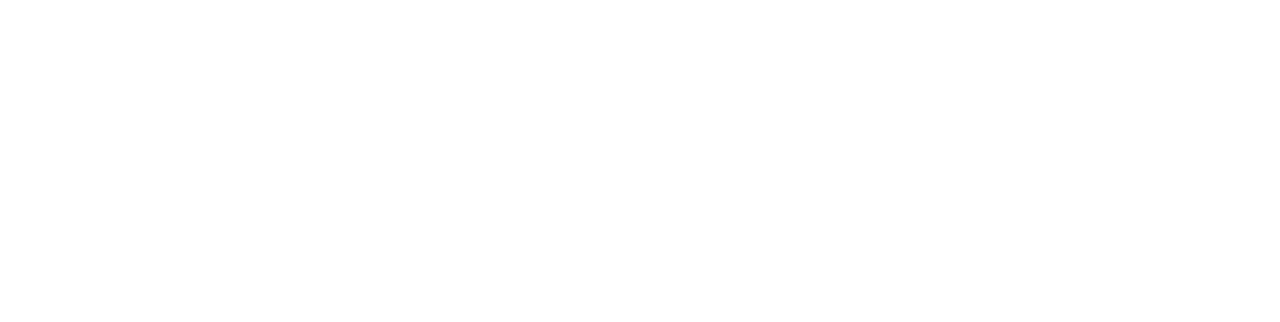
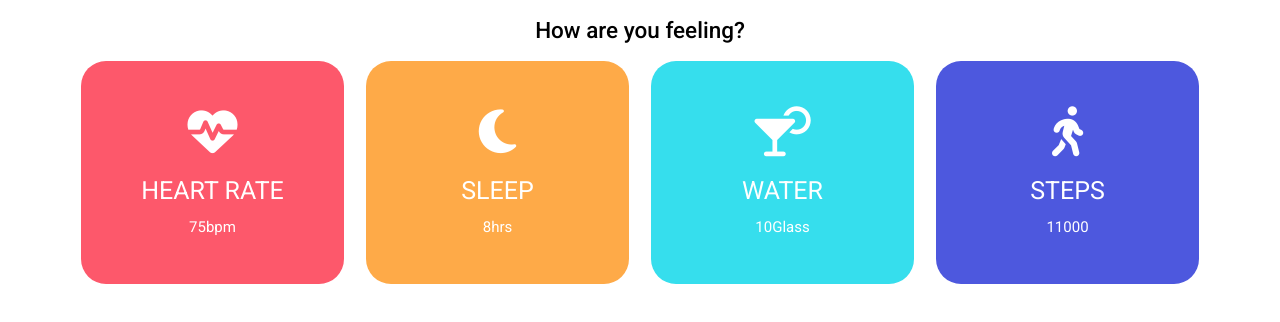
Before and after one commit to MDMahidul/js_small_project, a plain HTML site: page index.html in a window 1280 px wide. Drawn offline with Linux system fonts and the light colour scheme.

Commit message:
Adding CSS to the html file

```diff
--- a/index.html
+++ b/index.html
@@ -6,10 +6,38 @@
     <meta name="viewport" content="width=device-width, initial-scale=1.0">
     <link href="https://fonts.googleapis.com/css2?family=Roboto:wght@400;500;700&display=swap" rel="stylesheet">
     <link rel="stylesheet" href="style.css">
-    <link rel="stylesheet" href="css/all.min.css">
+    <link rel="stylesheet" href="/css/all.min.css">
     <title>Document</title>
 </head>
 <body>
+    <div class="trackig_area">
+        <div class="inner_tracking title">
+            <h2>How are you feeling?</h2>
+        </div>
+        <div class="inner_tracking main">
+            <div class="child_tracking">
+                <i class="fas fa-heartbeat"></i>
+                <h5>Heart Rate</h5>
+                <p><span class="counter">75</span>bpm</p>
+            </div>
+            <div class="child_tracking">
+                <i class="fas fa-moon"></i>
+                <h5>Sleep</h5>
+                <p><span class="counter">8</span>hrs</p>
+            </div>
+            <div class="child_tracking">
+                <i class="fas fa-cocktail"></i>
+                <h5>Water</h5>
+                <p><span class="counter">10</span>Glass</p>
+            </div>
+            <div class="child_tracking">
+                <i class="fas fa-walking"></i>
+                <h5>Steps</h5>
+                <p><span class="counter">11000</span></p>
+            </div>
+        </div>
+    </div>
 
+    <style src="app.js"></style>
 </body>
 </html>
--- a/style.css
+++ b/style.css
@@ -0,0 +1,66 @@
+*,
+*::after,
+*::before{
+    box-sizing: border-box;
+}
+
+body{
+    background: none repeat scroll 0 0;
+    font-family: 'Roboto', sans-serif;
+    font-size: 15px;
+    font-weight: 400;
+    line-height: 1.5em;
+}
+
+#trackig_area{
+    width: 100%;
+    clear: both;
+    padding: 45px 0;
+}
+
+.inner_tracking{
+    width: 98%;
+    max-width: 1140px;
+    margin: 0 auto;
+    text-align: center;
+}
+
+.inner_tracking h2{
+    font-weight: 500;
+    margin-bottom: 20px;
+}
+
+.inner_tracking.main{
+    display: flex;
+}
+.child_tracking{
+    background: #4d58de;
+    width: 25%;
+    padding: 45px 30px;
+    margin: 0 1% 10px;
+    border-radius: 25px;
+    color: #fff;
+}
+.child_tracking:nth-child(1){
+    background: #FD586B;
+}
+.child_tracking:nth-child(2){
+    background: #FEAA48;
+}
+.child_tracking:nth-child(3){
+    background: #36DEED;
+}
+.child_tracking i{
+    font-size: 50px;
+    margin-bottom: 20px;
+}
+.child_tracking h5{
+    font-size: 25px;
+    font-weight: 400;
+    text-transform: uppercase;
+    line-height: 1.2em;
+    margin: 0 0 10px;
+}
+.child_tracking p{
+    margin: 0 ;
+}
```
Also changed, not shown: webfonts/fa-brands-400.ttf (added), webfonts/fa-brands-400.woff2 (added), webfonts/fa-regular-400.ttf (added), webfonts/fa-regular-400.woff2 (added), webfonts/fa-solid-900.ttf (added), webfonts/fa-solid-900.woff2 (added), webfonts/fa-v4compatibility.ttf (added), webfonts/fa-v4compatibility.woff2 (added).
